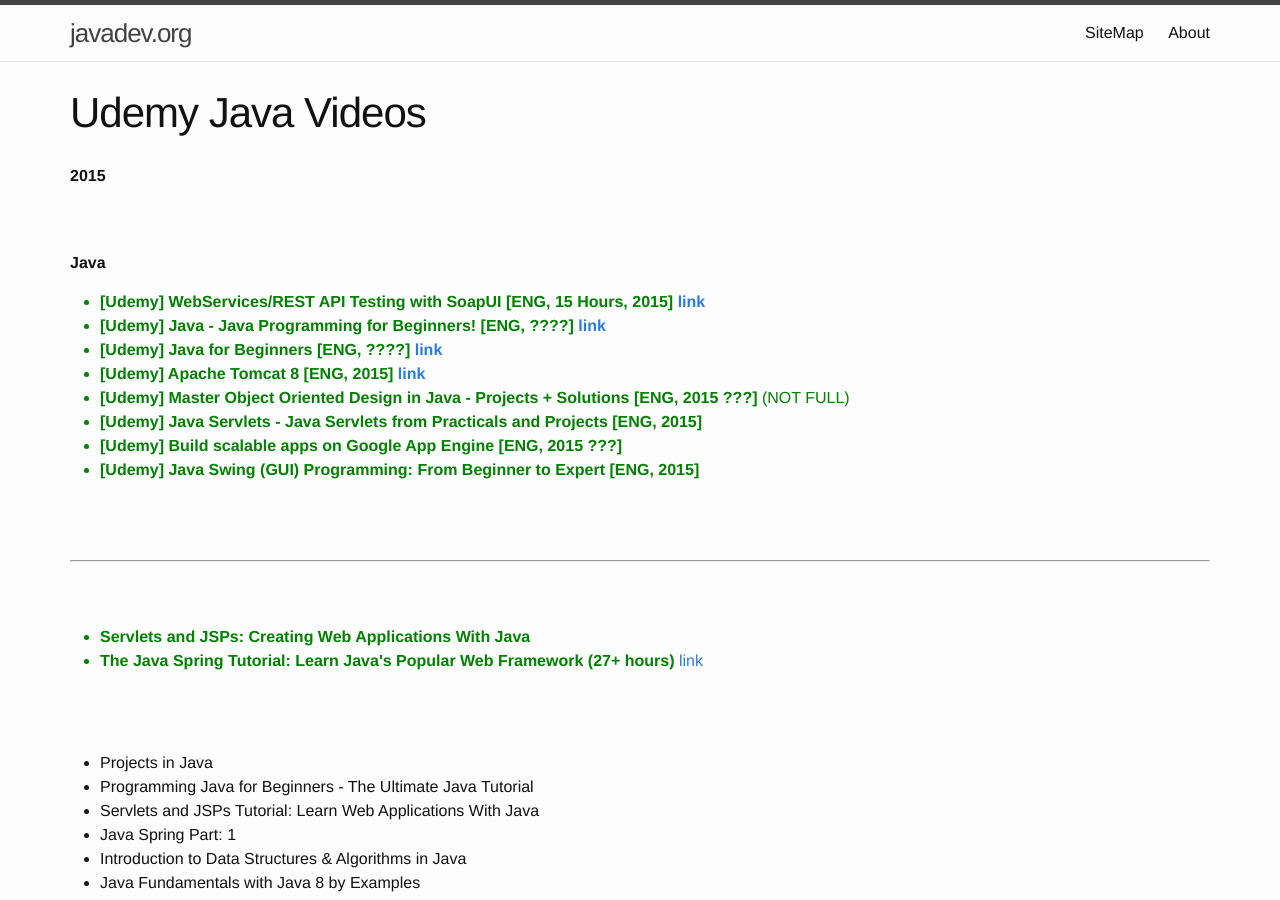
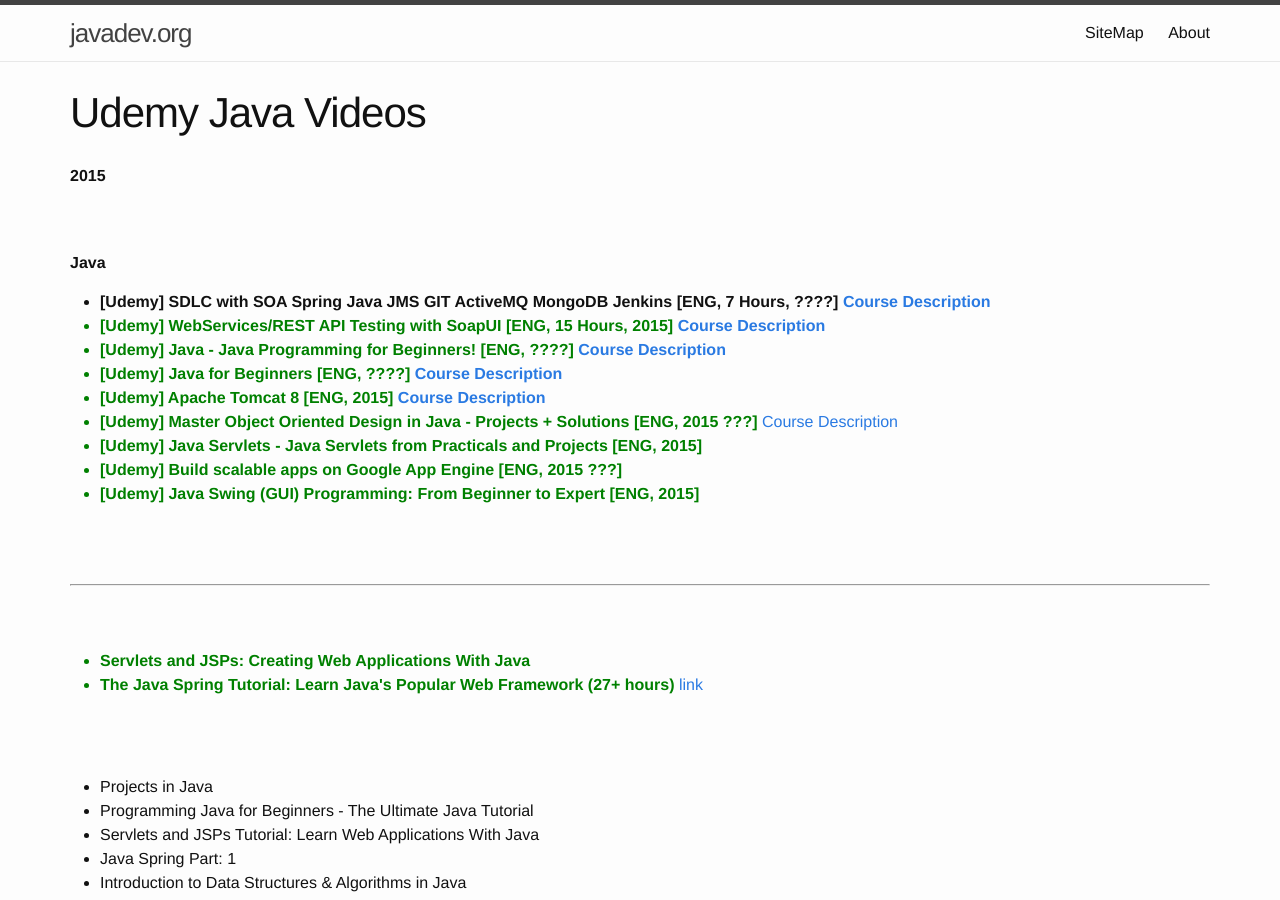
Before and after one commit to webmakaka/javadev.org, a Jekyll site: the page built from website/library/collections/video/paid/udemy.md, in a window 1280 px wide and 900 px high. Built offline with Jekyll 4.4.1, drawn with Linux system fonts in a browser that asks for light colours.

Commit message:
Update udemy.md

```diff
--- a/website/library/collections/video/paid/udemy.md
+++ b/website/library/collections/video/paid/udemy.md
@@ -10,12 +10,15 @@
 <strong>Java</strong>
 
 <ul>
-<li style="color:green"><strong>[Udemy] WebServices/REST API Testing with SoapUI [ENG, 15 Hours, 2015] <a href="https://www.udemy.com/webservices-testing-with-soap-ui/">link</a></strong></li>
-<li style="color:green"><strong>[Udemy] Java - Java Programming for Beginners! [ENG, ????] <a href="https://www.udemy.com/java-programming-java-java/">link</a></strong></li>
-<li style="color:green"><strong>[Udemy] Java for Beginners [ENG, ????] <a href="https://www.udemy.com/java-for-beginners6/">link</a></strong></li>
-<li style="color:green"><strong>[Udemy] Apache Tomcat 8 [ENG, 2015] <a href="https://www.udemy.com/apache-tomcat-8/">link</a></strong></li>
 
-<li style="color:green"><strong>[Udemy] Master Object Oriented Design in Java - Projects + Solutions [ENG, 2015 ???] </strong> (NOT FULL)</li>
+
+<li><strong>[Udemy] SDLC with SOA Spring Java JMS GIT ActiveMQ MongoDB Jenkins [ENG, 7 Hours, ????] <a href="https://www.udemy.com/sdlc-with-soa-spring-jms-git-activemq-mongodb-jenkins/">Course Description</a></strong></li>
+<li style="color:green"><strong>[Udemy] WebServices/REST API Testing with SoapUI [ENG, 15 Hours, 2015] <a href="https://www.udemy.com/webservices-testing-with-soap-ui/">Course Description</a></strong></li>
+<li style="color:green"><strong>[Udemy] Java - Java Programming for Beginners! [ENG, ????] <a href="https://www.udemy.com/java-programming-java-java/">Course Description</a></strong></li>
+<li style="color:green"><strong>[Udemy] Java for Beginners [ENG, ????] <a href="https://www.udemy.com/java-for-beginners6/">Course Description</a></strong></li>
+<li style="color:green"><strong>[Udemy] Apache Tomcat 8 [ENG, 2015] <a href="https://www.udemy.com/apache-tomcat-8/">Course Description</a></strong></li>
+
+<li style="color:green"><strong>[Udemy] Master Object Oriented Design in Java - Projects + Solutions [ENG, 2015 ???] </strong>  <a href="https://www.udemy.com/mastering-object-oriented-design-in-java/">Course Description</a></li>
 
 <li style="color:green"><strong>[Udemy] Java Servlets - Java Servlets from Practicals and Projects [ENG, 2015] </strong></li>
 <li style="color:green"><strong>[Udemy] Build scalable apps on Google App Engine [ENG, 2015 ???] </strong></li>
```
